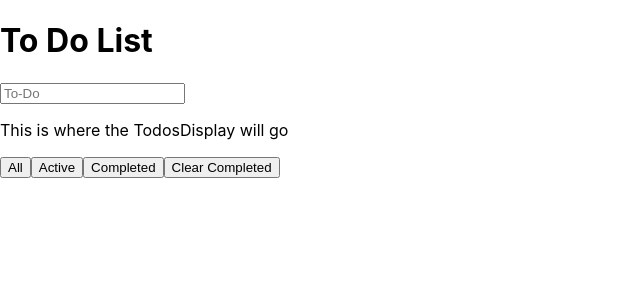
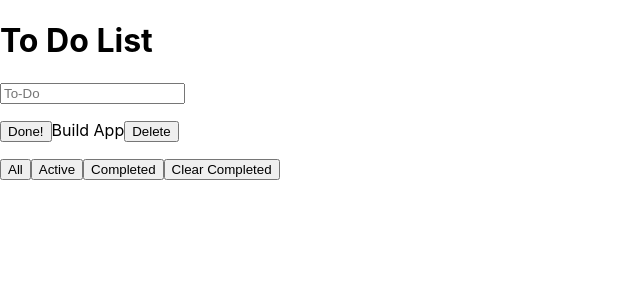
Before and after one commit to anthony-devarti/todolist, a React (Create React App) app: page / in a window 1280 px wide. Shown: the top 300 px of the page, without its empty margins (0-640 px from the left). Built offline with nearby package versions, Linux system fonts and the light colour scheme.

Commit message:
I think that's the formatting for a todo item

```diff
--- a/src/App.js
+++ b/src/App.js
@@ -1,9 +1,30 @@
 import './App.css';
 import Input from './Input';
 import { Card, Button } from 'react-bootstrap'
+import { useState, useEffect } from 'react';
+import ToDoItem from './ToDoitem';
 
 
 function App() {
+  const [toDos, setToDos] = useState([
+    {
+      text:'this is an example todo',
+      id:'0',
+      status:'active'
+    },
+    {
+      text:'another one',
+      id:'-1',
+      status:'done'
+    }
+  ])
+  console.log(toDos)
+
+  useEffect(()=> {
+        setToDos();
+        //setLocalStorage() this probably goes here, but I'll deal with that later
+    },[]);
+
   return (
     <>
     <div>
@@ -12,7 +33,7 @@ function App() {
                 <Card.Body>
                     <Card.Title><Input /></Card.Title>
                     <Card.Text>
-                    This is where the TodosDisplay will go
+                    <ToDoItem />
                     </Card.Text>
                     <Button variant="primary">All</Button>
                     <Button variant="primary">Active</Button>
--- a/src/Input.js
+++ b/src/Input.js
@@ -1,6 +1,10 @@
+import { useState } from "react"
 import { InputGroup, FormControl } from "react-bootstrap"
 
 export default function Input (){
+
+    const [toDos, setToDos] = useState([{text:'this is an example todo', id:'0'}])
+
     return (
         <InputGroup className="mb-3">
             <InputGroup.Text id="form"></InputGroup.Text>
--- /dev/null
+++ b/src/ToDoitem.js
@@ -0,0 +1,7 @@
+export default function ToDoItem(){
+    return (
+        <>
+            <button>Done!</button>Build App<button>Delete</button>
+        </>
+    )
+}
```
Also changed, not shown: src/AppCard.js (+2 -6 lines).
